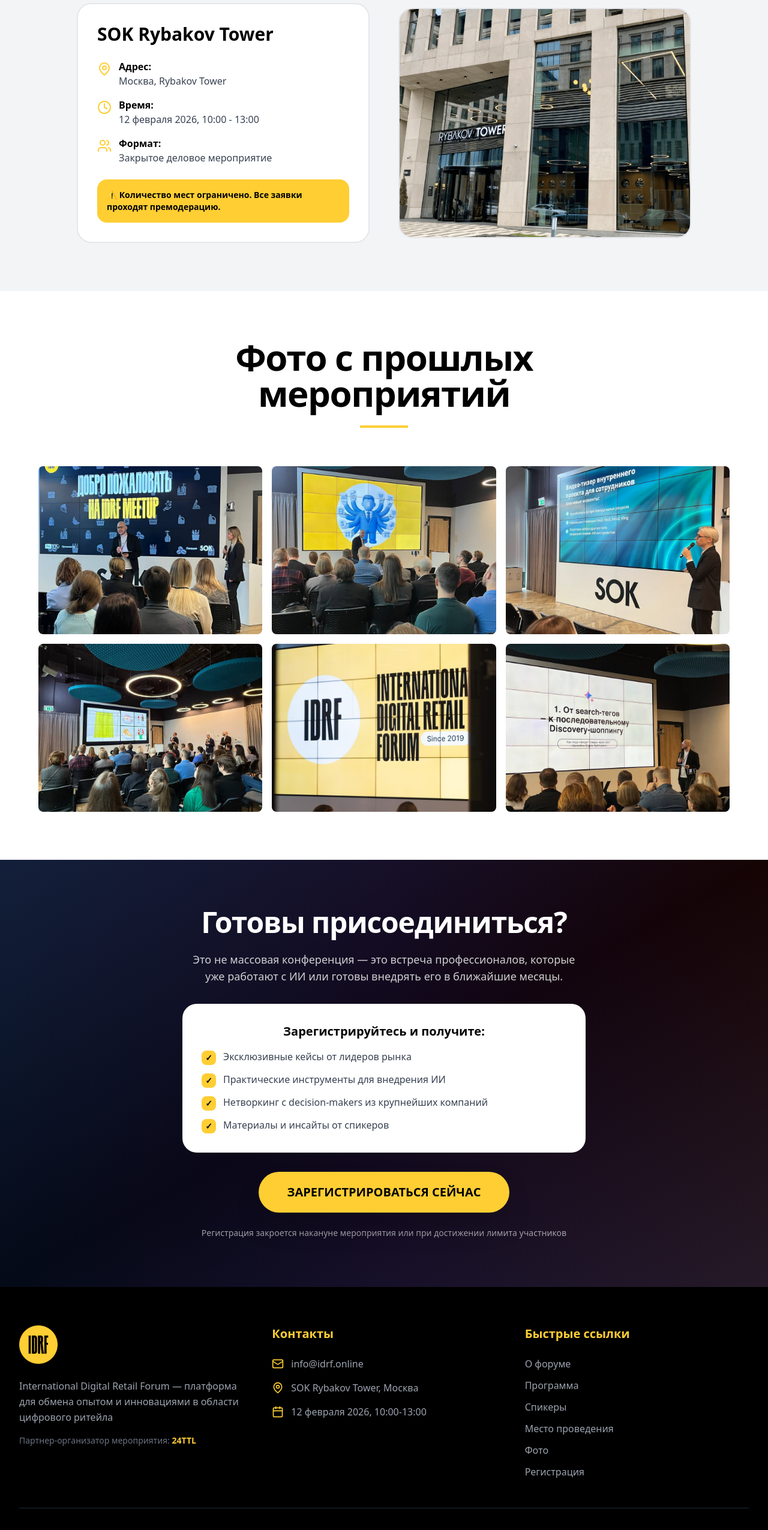
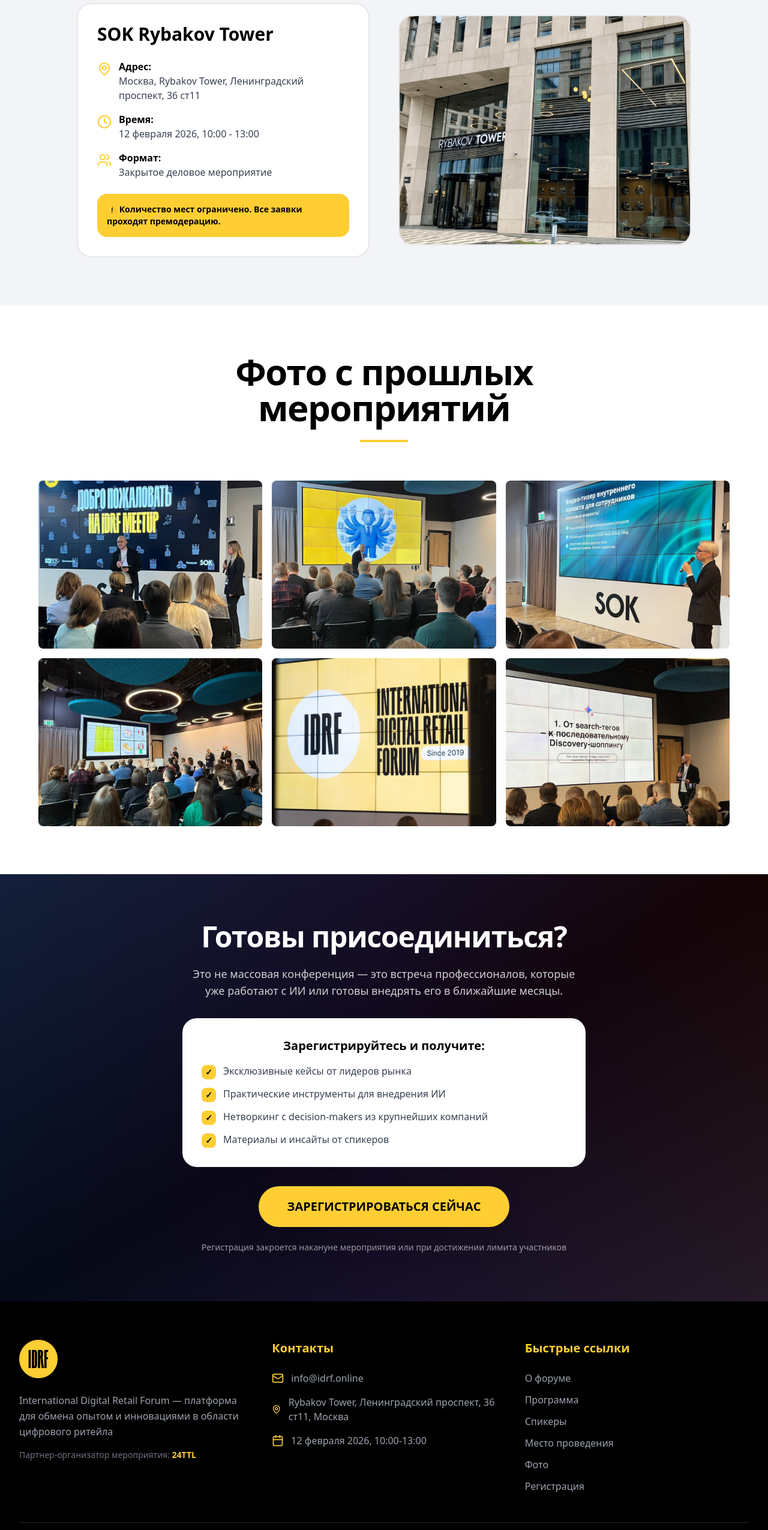
Before and after one commit to kpatueva/idrf-russian, a React (Vite) app: page / in a window 1280 px wide. Shown: the part 6400-8950 px from the top of the page at 60% size. Built offline with nearby package versions, Linux system fonts and the light colour scheme.

Commit message:
Updated App.tsx

```diff
--- a/src/App.tsx
+++ b/src/App.tsx
@@ -655,7 +655,7 @@ function App() {
                   <MapPin className="w-6 h-6 text-[#FECE33] flex-shrink-0 mt-1" />
                   <div>
                     <p className="font-bold text-black">Адрес:</p>
-                    <p className="text-gray-700">Москва, Rybakov Tower</p>
+                    <p className="text-gray-700">Москва, Rybakov Tower, Ленинградский проспект, 36 ст11</p>
                   </div>
                 </div>
                 <div className="flex items-start space-x-3">
@@ -775,7 +775,7 @@ function App() {
                 </div>
                 <div className="flex items-center space-x-3 text-gray-400">
                   <MapPin className="w-5 h-5 text-[#FECE33]" />
-                  <span>SOK Rybakov Tower, Москва</span>
+                  <span>Rybakov Tower, Ленинградский проспект, 36 ст11, Москва</span>
                 </div>
                 <div className="flex items-center space-x-3 text-gray-400">
                   <Calendar className="w-5 h-5 text-[#FECE33]" />
```
